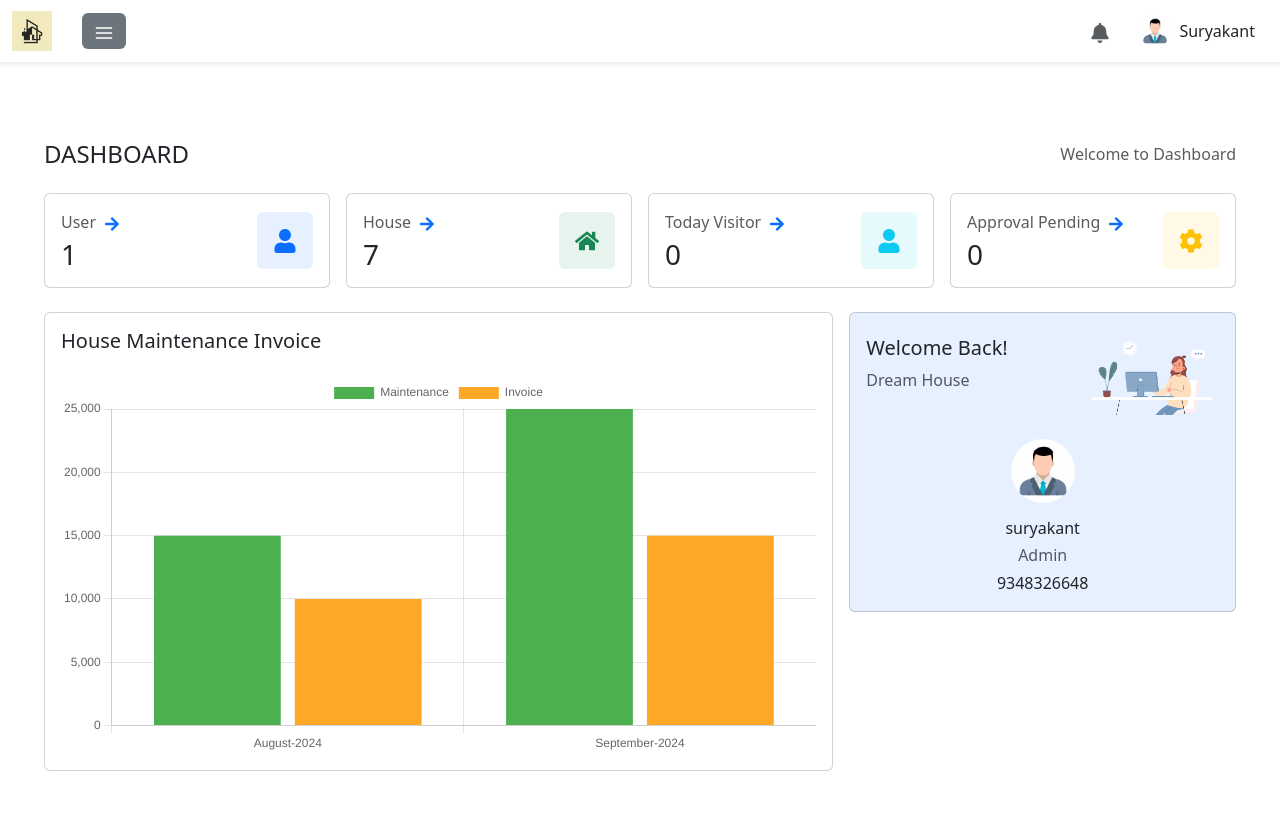
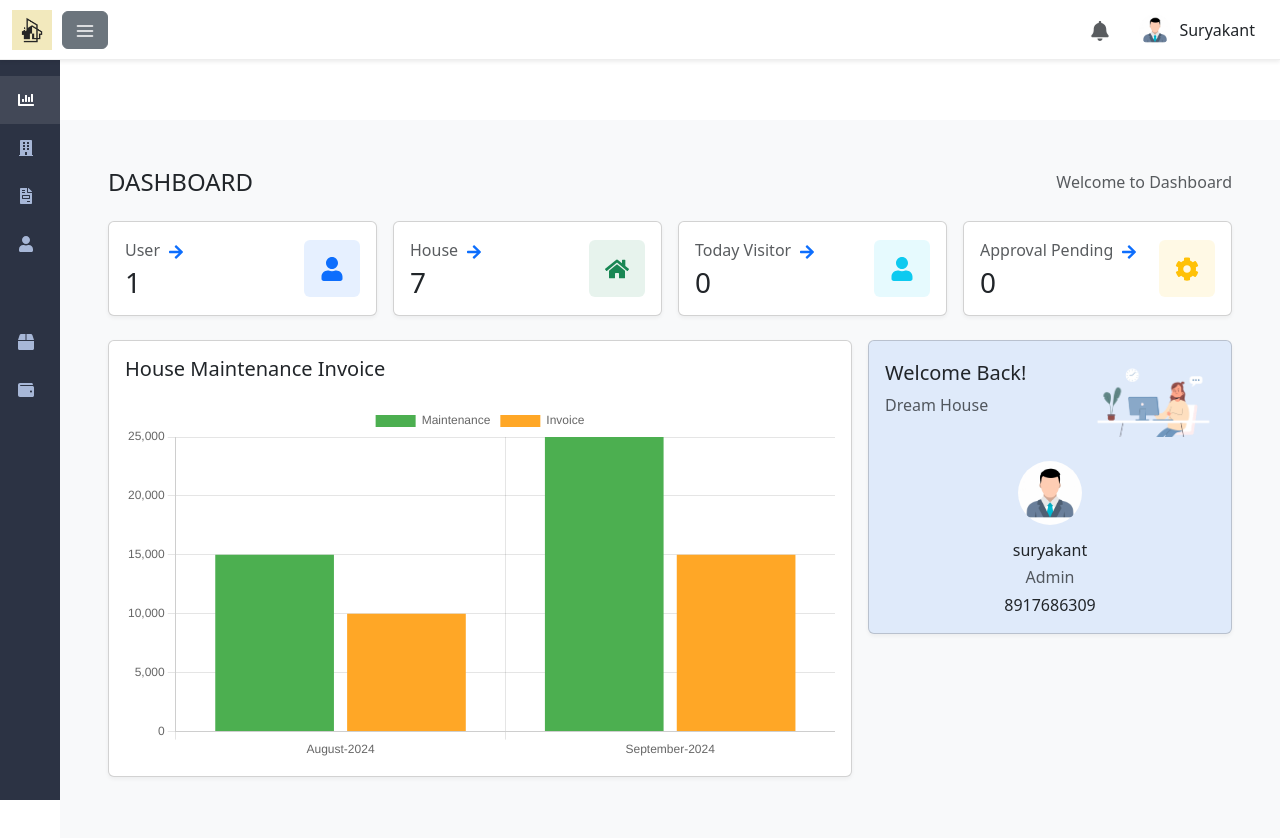
Before and after one commit to suryakantnayak23/apartment-management, a React (Vite) app in the folder simple-project/: page /dashboard in a window 1280 px wide. Shown: the top 838 px of the page. Built offline with nearby package versions, Linux system fonts and the light colour scheme.

Commit message:
new feature added

```diff
--- a/simple-project/src/assets/dashboardSCSS.scss
+++ b/simple-project/src/assets/dashboardSCSS.scss
@@ -1,39 +1,11 @@
-.topbar {
-  position: fixed; /* Makes the top bar fixed */
-  top: 0;
-  left: 0;
-  width: 100%; /* Stretches the top bar across the full width */
-  background-color: #333; /* Adjust background color */
-  color: white; /* Adjust text color */
-  padding: 10px 20px; /* Add some padding */
-  z-index: 1000; /* Ensures the top bar is above other elements */
-  box-shadow: 0 2px 5px rgba(0, 0, 0, 0.2); /* Optional: Add shadow for better visibility */
-}
-.hov-dd:hover,
-.hov-dd:focus {
-  background-color: rgba(0, 0, 0, 0.07);
-     border-radius: 0.3rem !important;
-}
+@import 'bootstrap/dist/css/bootstrap.min.css';
 
-.layout {
-  padding-top: 60px; /* Adjust to match the height of the top bar */
-}
-
-.sidebar {
-  margin-top: 60px; /* Adjust sidebar position below the top bar */
-  transition: width 0.3s ease-in-out;
-}
-
-.sidebar.closed {
-  width: 0;
-  overflow: hidden;
-}
-.main-content.expanded{ margin-left: 0;}
-
-//new
 .dashboard-container {
   min-height: 100vh;
   position: relative;
+  display: flex;
+  flex-direction: column;
+  overflow-x: hidden;
 }
 
 .topbar {
@@ -41,26 +13,46 @@
   top: 0;
   right: 0;
   left: 0;
-  z-index: 1030;
+  z-index: 1100;
   padding: 0.5rem 1rem;
   background: white;
   border-bottom: 1px solid #eee;
+  height: 60px;
+  display: flex;
+  align-items: center;
+  justify-content: space-between;
+  box-shadow: 0 2px 4px rgba(0,0,0,0.05);
+}
+
+.company-name {
+  margin-left: 20px;
+  font-size: 16px;
+  font-weight: bold;
+  color: #5A5AE6;
 }
 
 .sidebar {
   position: fixed;
   top: 0;
-  left: -250px;
-  width: 250px;
+  left: 0;
   height: 100vh;
+  width: 60px;
+  padding-top: 60px;
   background: #2c3344;
-  transition: left 0.3s ease;
-  z-index: 1040;
-  padding-top: 60px;
+  transition: width 0.3s ease;
+  z-index: 1090;
+  display: flex;
+  flex-direction: column;
+  overflow-y: auto;
+  overflow-x: hidden;
 
   &.expanded {
-    left: 0;
+    width: 250px;
   }
+
+  .nav {
+    height: 100%;
+    padding-bottom: 2rem;
   }
 
   .sidebar-item {
@@ -70,14 +62,27 @@
     color: #a7b7d7;
     text-decoration: none;
     transition: all 0.3s;
+    white-space: nowrap;
+    overflow: hidden;
 
     svg {
+      min-width: 20px;
       margin-right: 10px;
+    }
+
+    span {
+      opacity: 0;
+      transition: opacity 0.3s ease;
     }
 
     &:hover, &.active {
       color: white;
       background: rgba(255,255,255,0.1);
+    }
+  }
+
+  &.expanded .sidebar-item span {
+    opacity: 1;
   }
 }
 
@@ -87,15 +92,27 @@
   color: #6c757d;
   text-transform: uppercase;
   letter-spacing: 0.5px;
+  opacity: 0;
+  transition: opacity 0.3s ease;
+}
+
+.sidebar.expanded .sidebar-category {
+  opacity: 1;
 }
 
 .main-content {
-  margin-left: 0;
+  margin-left: 60px;
   margin-top: 60px;
-  padding: 20px;
-    transition: margin-left 0.3s ease-in-out;
+  padding: 1.5rem;
+  min-height: calc(100vh - 60px);
+  transition: margin-left 0.3s ease;
+  background: #f8f9fa;
+  flex: 1;
+  width: calc(100% - 60px);
+
   &.shifted {
     margin-left: 250px;
+    width: calc(100% - 250px);
   }
 }
 
@@ -115,59 +132,140 @@
   margin-right: 10px;
 }
 
-@media (max-width: 992px) {
-  .main-content.shifted {
-    margin-left: 0;
+.sidebar-toggle {
+  background: transparent;
+  border: none;
+  padding: 8px;
+  border-radius: 4px;
+  cursor: pointer;
+
+  &:hover {
+    background: rgba(0,0,0,0.05);
   }
 }
-.sidebar-toggle {
-  transition: transform 0.3s ease; /* Smooth movement */
-  /* Adjust this value as needed to move the button further */
-}
-.sidebar-toggle.move-right {
-  transform: translateX(120px); /* Move 300px to the right */
 
-}
-//new
-// Existing styles...
 .loading-container {
   display: flex;
   justify-content: center;
   align-items: center;
-  height: 100vh; /* Full viewport height */
-  width: 100vw; /* Full viewport width */
-  position: fixed; /* Stay in place during loading */
+  height: 100vh;
+  width: 100vw;
+  position: fixed;
   top: 0;
   left: 0;
-  background-color: rgba(255, 255, 255, 0.8); /* Optional: Semi-transparent background */
-  z-index: 9999; /* Ensure it is above other elements */
+  background-color: rgba(255, 255, 255, 0.8);
+  z-index: 9999;
 }
 
 .loading-spinner {
-  width: 100px; /* Adjust size of the loader */
+  width: 100px;
   height: 100px;
 }
 
 @keyframes bell-ring {
-  0% {
-    transform: rotate(0deg); /* Start at the center */
+  0% { transform: rotate(0deg); }
+  25% { transform: rotate(15deg); }
+  50% { transform: rotate(0deg); }
+  75% { transform: rotate(-15deg); }
+  100% { transform: rotate(0deg); }
 }
-  25% {
-    transform: rotate(15deg); /* Swing to the right */
+
+.position-relative .text-muted {
+  display: inline-block;
+  animation: bell-ring 1s ease-in-out infinite;
+  transform-origin: top center;
 }
-  50% {
-    transform: rotate(0deg); /* Return to the center */
+
+.submenu {
+  margin-left: 1rem;
+  background: rgba(0, 0, 0, 0.1);
 }
-  75% {
-    transform: rotate(-15deg); /* Swing to the left */
-  }
-  100% {
-    transform: rotate(0deg); /* Return to the center */
+
+@media (max-width: 992px) {
+  .main-content {
+    margin-left: 0;
+    width: 100%;
+
+    &.shifted {
+      margin-left: 250px;
+      width: calc(100% - 250px);
     }
   }
 
-.position-relative .text-muted {
-  display: inline-block; /* Ensure proper animation behavior */
-  animation: bell-ring 1s ease-in-out infinite; /* Adjust duration and easing */
-  transform-origin: top center; /* Pivot point for the rotation */
+  .sidebar {
+    transform: translateX(-100%);
+
+    &.expanded {
+      transform: translateX(0);
     }
+  }
+}
+
+// Additional utility classes
+.sidebar-items {
+  padding-top: 1rem;
+}
+
+.sidebar-submenu {
+  position: relative;
+}
+
+// Card and chart styles
+.card {
+  border-radius: 8px;
+  border: 1px solid rgba(0,0,0,0.1);
+  box-shadow: 0 2px 4px rgba(0,0,0,0.05);
+}
+
+.chart-container {
+  position: relative;
+  margin: auto;
+  height: 300px;
+}
+
+// Profile dropdown styles
+.dropdown-menu {
+  border-radius: 8px;
+  box-shadow: 0 4px 6px rgba(0,0,0,0.1);
+  border: 1px solid rgba(0,0,0,0.08);
+  padding: 0.5rem 0;
+}
+
+.dropdown-item {
+  padding: 0.5rem 1rem;
+
+  &:hover {
+    background-color: rgba(0,0,0,0.05);
+  }
+}
+
+// Stats card styles
+.stats-card {
+  transition: transform 0.2s;
+
+  &:hover {
+    transform: translateY(-2px);
+  }
+}
+
+// Welcome card styles
+.welcome-card {
+  background: linear-gradient(45deg, #5A5AE6, #6e6ef2);
+  color: white;
+  border: none;
+}
+
+// Responsive adjustments
+@media (max-width: 768px) {
+  .topbar {
+    padding: 0.5rem;
+  }
+
+  .brand-logo {
+    height: 32px;
+  }
+
+  .company-name {
+    display: none;
+  }
+}
--- a/simple-project/src/edited-component/new-dashboard.jsx
+++ b/simple-project/src/edited-component/new-dashboard.jsx
@@ -5,7 +5,7 @@ import {
     FaCog, FaFileInvoice, FaWallet, FaBox, FaParking,
     FaLayerGroup, FaDoorOpen, FaArrowUp, FaChevronDown, FaChevronRight, FaArrowRight
 } from "react-icons/fa";
-import user from '../assets/user.png'
+import user from '../assets/user.png';
 import "../assets/dashboardSCSS.scss";
 import {
     Button,
@@ -21,14 +21,13 @@ import {
 } from "reactstrap";
 import { Menu } from "react-feather";
 import logo from "../assets/Home-Apartment-Building-by-logoroma.png";
-import { isMobile } from "react-device-detect";
 import { Chart as ChartJS, CategoryScale, LinearScale, BarElement, Title, Tooltip, Legend } from 'chart.js';
 import { Bar } from 'react-chartjs-2';
 import img from "../assets/profile-img.png";
 import UserTable from "../components/user-table";
-import HouseTable from "../components/house-table.jsx";
-import TodayVisitor from "../components/today-visitors.jsx";
-import ApprovalPending from "../components/aproval-pending.jsx";
+import HouseTable from "../components/house-table";
+import TodayVisitor from "../components/today-visitors";
+import ApprovalPending from "../components/aproval-pending";
 import loader from '../assets/loader.svg';
 
 ChartJS.register(CategoryScale, LinearScale, BarElement, Title, Tooltip, Legend);
@@ -40,24 +39,20 @@ const Loading = () => (
 );
 
 const DashBoardView = () => {
-    const [isCollapsed, setIsCollapsed] = useState(false);
+    const [isExpanded, setIsExpanded] = useState(false);
     const [isApartmentSetupOpen, setIsApartmentSetupOpen] = useState(false);
     const [isLoading, setIsLoading] = useState(true);
     const chartRef = useRef(null);
     const location = useLocation();
-    const [isMoved, setIsMoved] = useState(false);
-
-
 
     const toggleSidebar = () => {
-        setIsCollapsed(!isCollapsed);
+        setIsExpanded(!isExpanded);
     };
 
     const toggleApartmentSetup = () => {
         setIsApartmentSetupOpen(!isApartmentSetupOpen);
     };
 
-    // Chart data
     const chartData = {
         labels: ['August-2024', 'September-2024'],
         datasets: [
@@ -91,7 +86,7 @@ const DashBoardView = () => {
         setIsLoading(true);
         const timer = setTimeout(() => {
             setIsLoading(false);
-        }, 1000); // Simulating a 1-second loading time
+        }, 1000);
 
         return () => {
             clearTimeout(timer);
@@ -186,12 +181,10 @@ const DashBoardView = () => {
                     <Card className="bg-primary bg-opacity-10">
                         <CardBody>
                             <div className="row align-items-center">
-                                {/* Text Section */}
                                 <div className="col-7">
                                     <h5>Welcome Back!</h5>
                                     <p className="text-muted">Dream House</p>
                                 </div>
-                                {/* Image Section */}
                                 <div className="col-5 text-end">
                                     <img
                                         src={img}
@@ -205,7 +198,7 @@ const DashBoardView = () => {
                                 <img src={user} alt="profile" className="rounded-circle" width="64" height="64" />
                                 <h6 className="mt-3 mb-1">suryakant</h6>
                                 <p className="text-muted mb-1">Admin</p>
-                                <p className="mb-0">9348326648</p>
+                                <p className="mb-0">8917686309</p>
                             </div>
                         </CardBody>
                     </Card>
@@ -217,23 +210,21 @@ const DashBoardView = () => {
     return (
         <div className="dashboard-container">
             {/* Top Navigation Bar */}
-            <Navbar color="white" light expand="lg" className="topbar shadow-sm fixed-top">
+            <Navbar color="white" light expand="lg" className="topbar shadow-sm">
                 <div className="d-flex align-items-center">
                     <img src={logo} alt="OhhPro" className="brand-logo" />
+
+                    {isExpanded && (
+                        <span className="company-name me-3">
+                            Suryakant.co
+                        </span>
+                    )}
                     <Button
-                        className={`border-0 sidebar-toggle ${isCollapsed ? "move-right" : ""}`}
+                        className="sidebar-toggle"
                         onClick={toggleSidebar}
-                        style={{ marginLeft: '20px' }}
                     >
                         <Menu size={20} />
                     </Button>
-                    {isCollapsed && (
-                        <span style={{ marginLeft: "calc(-1 * 50px)"
-                            , fontSize: "16px", fontWeight: "bold", color: "#5A5AE6",
-                            textShadow: "1px 1px 3px rgba(0, 0, 0, 0.5)", }}>
-                    Suryakant.co
-                </span>
-                    )}
                 </div>
 
                 <div className="ms-auto d-flex align-items-center">
@@ -260,66 +251,73 @@ const DashBoardView = () => {
             </Navbar>
 
             {/* Sidebar */}
-            <div className={`sidebar bg-dark ${isCollapsed ? 'expanded' : ''}`} style={{ height: '100vh', overflowY: 'auto', top: '0', position: 'fixed' }}>
-                <Nav vertical className="flex-column pt-[56px]">
+            <div className={`sidebar ${isExpanded ? 'expanded' : ''}`}>
+                <Nav vertical className="flex-column">
                     <div className="sidebar-items">
                         <Link to="/dashboard" className="sidebar-item active">
-                            <FaChartBar /> <span>Dashboards</span>
-                            <span className="badge bg-success rounded-pill ms-2">NEW</span>
+                            <FaChartBar />
+                            <span>Dashboards</span>
+                            {isExpanded && <span className="badge bg-success rounded-pill ms-2">NEW</span>}
                         </Link>
 
-                        {/* Apartment Setup with Submenu */}
                         <div className="sidebar-submenu">
                             <div className="sidebar-item" onClick={toggleApartmentSetup}>
                                 <FaBuilding />
                                 <span>Apartment Setup</span>
-                                {isApartmentSetupOpen ? <FaChevronDown className="ms-auto" /> : <FaChevronRight className="ms-auto" />}
+                                {isExpanded && (isApartmentSetupOpen ? <FaChevronDown className="ms-auto" /> : <FaChevronRight className="ms-auto" />)}
                             </div>
-                            <div className={`submenu ${isApartmentSetupOpen ? 'show' : ''}`}>
-                                {isApartmentSetupOpen && (
-                                    <>
+                            {isApartmentSetupOpen && isExpanded && (
+                                <div className="submenu">
                                     <Link to="/block" className="sidebar-item">
-                                            <FaLayerGroup /> <span>Block</span>
+                                        <FaLayerGroup />
+                                        <span>Block</span>
                                     </Link>
                                     <Link to="/floor" className="sidebar-item">
-                                            <FaLayerGroup /> <span>Floor</span>
+                                        <FaLayerGroup />
+                                        <span>Floor</span>
                                     </Link>
                                     <Link to="/dashboard/housetable" className="sidebar-item">
-                                            <FaDoorOpen /> <span>House</span>
+                                        <FaDoorOpen />
+                                        <span>House</span>
                                     </Link>
                                     <Link to="/lift" className="sidebar-item">
-                                            <FaArrowUp /> <span>Lift</span>
+                                        <FaArrowUp />
+                                        <span>Lift</span>
                                     </Link>
                                     <Link to="/parking" className="sidebar-item">
-                                            <FaParking /> <span>Parking</span>
+                                        <FaParking />
+                                        <span>Parking</span>
                                     </Link>
-                                    </>
+                                </div>
                             )}
-                            </div>
                         </div>
 
                         <Link to="/complaints" className="sidebar-item">
-                            <FaFileInvoice /> <span>Complain Management</span>
+                            <FaFileInvoice />
+                            <span>Complain Management</span>
                         </Link>
                         <Link to="/daily-help" className="sidebar-item">
-                            <FaUser /> <span>Daily Help</span>
+                            <FaUser />
+                            <span>Daily Help</span>
                         </Link>
 
                         <div className="sidebar-category">FINANCIAL TRANSACTION</div>
 
                         <Link to="/assets" className="sidebar-item">
-                            <FaBox /> <span>Asset & Amenity</span>
-                            <span className="badge bg-success rounded-pill ms-2">NEW</span>
+                            <FaBox />
+                            <span>Asset & Amenity</span>
+                            {isExpanded && <span className="badge bg-success rounded-pill ms-2">NEW</span>}
                         </Link>
                         <Link to="/bank" className="sidebar-item">
-                            <FaWallet /> <span>Apartment Bank Account</span>
+                            <FaWallet />
+                            <span>Apartment Bank Account</span>
                         </Link>
                     </div>
                 </Nav>
             </div>
 
             {/* Main Content */}
-            <div className={`main-content ${isCollapsed ? 'shifted' : ''}`} style={{ paddingTop: '56px' }}>
+            <div className={`main-content ${isExpanded ? 'shifted' : ''}`}>
                 {isLoading ? (
                     <Loading />
                 ) : (
```
Lines whose indentation alone changed are shown as unchanged.
